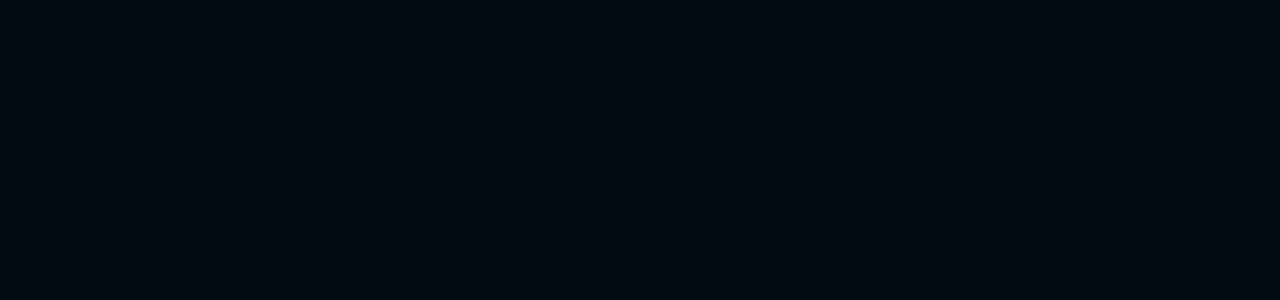
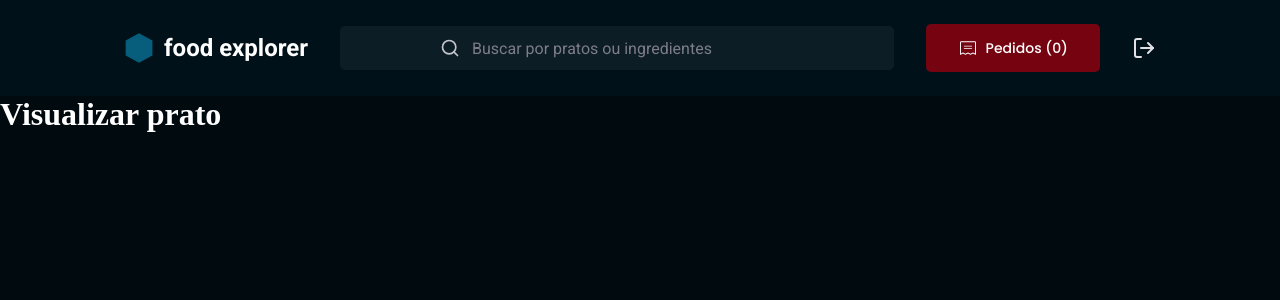
Before and after one commit to jp-xaxa/foodExplore-front, a React (Vite) app: page / in a window 1280 px wide. Before the commit this address had no page. Shown: the top 300 px of the page. Built offline with nearby package versions, Linux system fonts and the light colour scheme.

Commit message:
Created header component

```diff
--- a/src/components/Button/index.jsx
+++ b/src/components/Button/index.jsx
@@ -1,8 +1,9 @@
 import { Container } from "./styles"
 
-export function Button({ title, loading = false, ...rest }) {
+export function Button({ title, loading = false, icon: Icon, ...rest }) {
   return (
     <Container type="button" disabled={loading} {...rest}>
+      {Icon && <Icon />}
       {loading ? "Carregando..." : title}
     </Container>
   )
--- a/src/components/Button/styles.js
+++ b/src/components/Button/styles.js
@@ -19,7 +19,16 @@
   align-items: center;
   justify-content: center;
 
+  > svg {
+    margin-right: 0.5rem;
+    font-size: 1.25rem;
+  }
+
   &:disabled {
     opacity: 0.5;
   }
+
+  &.header-button {
+    width: auto;
+  }
 `
--- /dev/null
+++ b/src/components/ButtonText/index.jsx
@@ -0,0 +1,10 @@
+import { Container } from "./styles"
+
+export function ButtonText({ title, icon: Icon, ...rest }) {
+  return (
+    <Container type="button" {...rest}>
+      {Icon && <Icon />}
+      {title}
+    </Container>
+  )
+}
--- /dev/null
+++ b/src/components/ButtonText/styles.js
@@ -0,0 +1,14 @@
+import styled from "styled-components"
+
+export const Container = styled.button`
+  display: flex;
+  align-items: center;
+  gap: 0.5rem;
+
+  background: none;
+  color: ${({ theme }) => theme.COLORS.LIGHT_300};
+
+  border: none;
+  font-size: 1.5rem;
+  cursor: pointer;
+`
--- /dev/null
+++ b/src/components/Header/index.jsx
@@ -0,0 +1,33 @@
+import logo from "../../assets/logo.svg"
+import { FiSearch } from "react-icons/fi"
+import { PiReceiptLight } from "react-icons/pi"
+import { LuLogOut } from "react-icons/lu"
+
+import { Button } from "../Button"
+import { ButtonText } from "../ButtonText"
+
+import { Container, Logo, Search } from "./styles"
+
+export function Header() {
+  return (
+    <Container>
+      <Logo>
+        <img src={logo} alt="Logo do site" />
+        <h1>food explorer</h1>
+      </Logo>
+
+      <Search>
+        <FiSearch />
+        <input placeholder="Buscar por pratos ou ingredientes" />
+      </Search>
+
+      <Button
+        title="Pedidos (0)"
+        icon={PiReceiptLight}
+        className="header-button"
+      />
+
+      <ButtonText icon={LuLogOut} />
+    </Container>
+  )
+}
--- /dev/null
+++ b/src/components/Header/styles.js
@@ -0,0 +1,77 @@
+import styled from "styled-components"
+
+export const Container = styled.header`
+  grid-area: header;
+
+  width: 100%;
+  background-color: ${({ theme }) => theme.COLORS.DARK_600};
+  padding: 1.5rem 7.75rem;
+
+  display: flex;
+  justify-content: center;
+  align-items: center;
+  gap: 2rem;
+`
+
+export const Logo = styled.div`
+  display: flex;
+  align-items: center;
+  justify-content: center;
+  gap: 0.625rem;
+
+  > h1 {
+    font-size: 1.5rem;
+    font-family: Roboto;
+    word-wrap: break-word;
+    white-space: nowrap;
+  }
+
+  > img {
+    width: 1.875rem;
+    height: 1.875rem;
+  }
+`
+
+export const Search = styled.div`
+  flex-grow: 1;
+  max-width: 100%;
+
+  display: flex;
+  align-items: center;
+  gap: 0.75rem;
+  justify-content: center;
+
+  padding: 0.75rem 6.25rem;
+
+  background-color: ${({ theme }) => theme.COLORS.DARK_900};
+  color: ${({ theme }) => theme.COLORS.LIGHT_400};
+
+  border-radius: 0.3125rem;
+
+  > svg {
+    font-size: 1.25rem;
+  }
+
+  > input {
+    flex: 4;
+
+    color: ${({ theme }) => theme.COLORS.LIGHT_400};
+    background: transparent;
+    border: none;
+
+    font-size: 1rem;
+    font-family: Roboto;
+    font-weight: 400;
+    line-height: 1rem;
+    word-wrap: break-word;
+
+    &::placeholder {
+      color: ${({ theme }) => theme.COLORS.LIGHT_500};
+      font-size: 1rem;
+      font-family: Roboto;
+      font-weight: 400;
+      line-height: 1rem;
+      word-wrap: break-word;
+    }
+  }
+`
--- a/src/pages/PreviewProduct/index.jsx
+++ b/src/pages/PreviewProduct/index.jsx
@@ -1,3 +1,12 @@
+import { Header } from "../../components/Header"
+
+import { Container } from "./styles"
+
 export function PreviewProduct() {
-  return <h1 style={{ color: "white" }}>Visualizar prato</h1>
+  return (
+    <Container>
+      <Header />
+      <h1 style={{ color: "white" }}>Visualizar prato</h1>
+    </Container>
+  )
 }
--- a/src/pages/PreviewProduct/styles.js
+++ b/src/pages/PreviewProduct/styles.js
@@ -0,0 +1,13 @@
+import styled from "styled-components"
+
+export const Container = styled.div`
+  width: 100%;
+  min-height: 1000vh;
+
+  display: grid;
+  grid-template-areas:
+    "header"
+    "content"
+    "footer";
+  grid-template-rows: max-content auto max-content;
+`
--- a/src/router/app.routes.jsx
+++ b/src/router/app.routes.jsx
@@ -5,7 +5,7 @@
 export function AppRoutes() {
   return (
     <Routes>
-      <Route path="/preview-product" element={<PreviewProduct />} />
+      <Route path="/" element={<PreviewProduct />} />
     </Routes>
   )
 }
```
